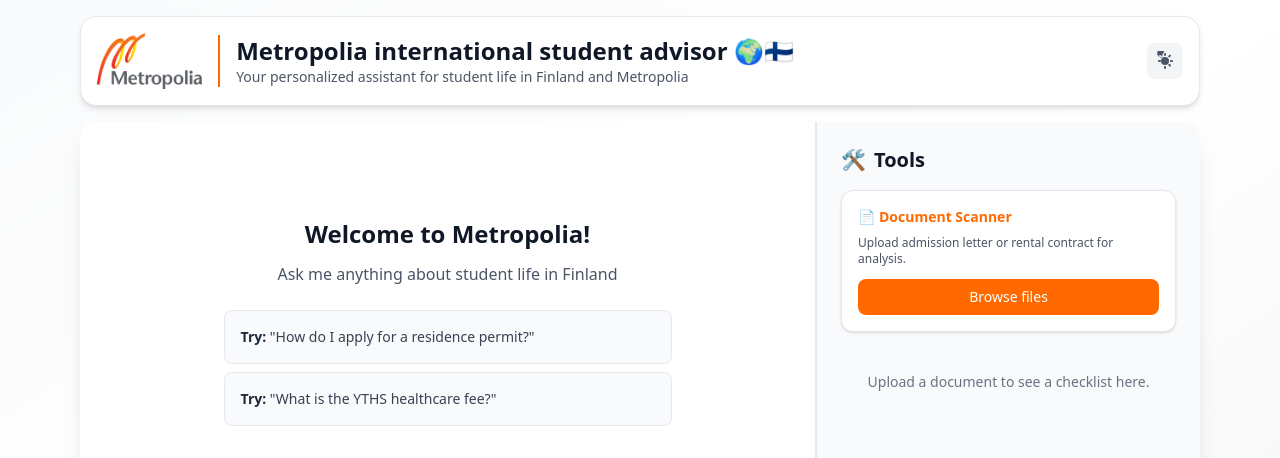
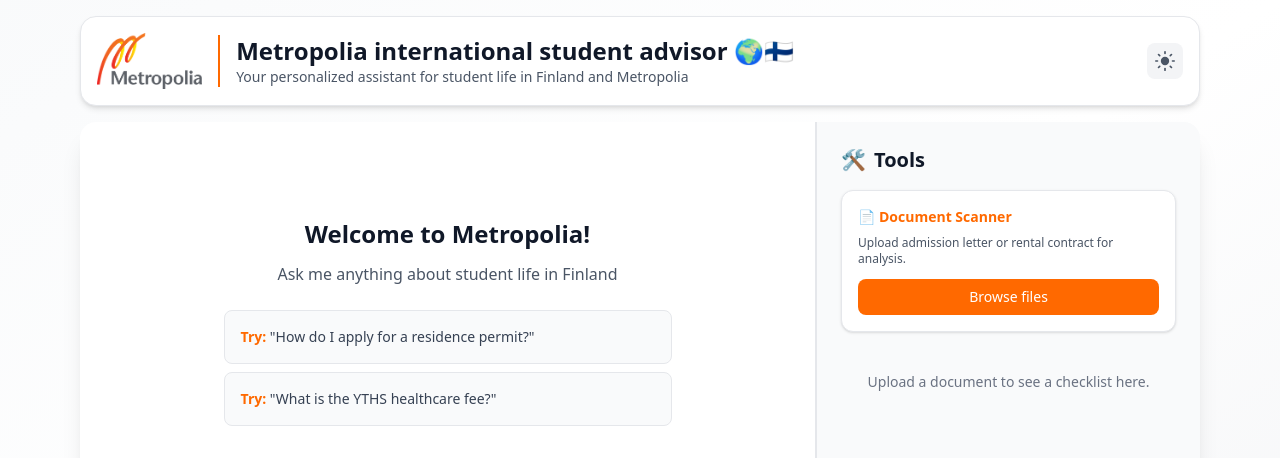
Before and after one commit to veiston/Metropolia_AI_international_student_advisor, a Next.js app: page / in a window 1280 px wide. Shown: the top 458 px of the page. Built offline with nearby package versions, Linux system fonts and the light colour scheme.

Commit message:
Orange is king.

```diff
--- a/app/components/MessageBubble.tsx
+++ b/app/components/MessageBubble.tsx
@@ -16,9 +16,23 @@
         if (url.includes('vertexaisearch')) {
             const parsed = new URL(url);
             const params = new URLSearchParams(parsed.search);
-            // Try to get a meaningful title from URL params or default
-            const title = params.get('q') || 'Search Result';
-            return { display: title.substring(0, 50), title };
+            // Try to get a meaningful organization name from URL path or domain
+            const pathname = parsed.pathname || '';
+            const parts = pathname.split('/').filter(p => p);
+
+            // Common organization name patterns (try to extract from domain or path)
+            let orgName = '';
+
+            // Extract from domain if it contains the organization
+            if (parsed.hostname) {
+                // e.g., 'kela.fi' -> 'Kela', 'metropolia.fi' -> 'Metropolia', 'yths.fi' -> 'YTHS'
+                const domainParts = parsed.hostname.split('.');
+                if (domainParts[0]) {
+                    orgName = domainParts[0].charAt(0).toUpperCase() + domainParts[0].slice(1);
+                }
+            }
+
+            return { display: orgName || 'Search Result', title: orgName || 'Search Result' };
         }
         const urlObj = new URL(url);
         const domain = urlObj.hostname || 'Source';
--- a/app/page.tsx
+++ b/app/page.tsx
@@ -191,8 +191,16 @@
                   <path d="M17.293 13.293A8 8 0 016.707 2.707a8.001 8.001 0 1010.586 10.586z" />
                 </svg>
               ) : (
-                <svg className="w-5 h-5" fill="currentColor" viewBox="0 0 20 20">
-                  <path fillRule="evenodd" d="M10 2a1 1 0 011 1v1a1 1 0 11-2 0V3a1 1 0 011-1zm4 8a4 4 0 11-8 0 4 4 0 018 0zm-.464 4.536l.707.707a1 1 0 001.414-1.414l-.707-.707a1 1 0 00-1.414 1.414zm2.121-10.607a1 1 0 010 1.414l-.707.707a1 1 0 11-1.414-1.414l.707-.707a1 1 0 011.414 0zM17 11a1 1 0 100-2h-1a1 1 0 100 2h1zm-7 4a1 1 0 011 1v1a1 1 0 11-2 0v-1a1 1 0 011-1zM5.05 6.464A1 1 0 106.464 5.05l-.707-.707a1 1 0 00-1.414 1.414l.707.707zm5.657-9.193a1 1 0 00-1.414 0l-.707.707A1 1 0 005.05 6.464l.707-.707a1 1 0 001.414-1.414zM5 11a1 1 0 100-2H4a1 1 0 100 2h1z" clipRule="evenodd" />
+                <svg className="w-5 h-5" fill="currentColor" viewBox="0 0 24 24">
+                  <circle cx="12" cy="12" r="5" />
+                  <line x1="12" y1="1" x2="12" y2="3" stroke="currentColor" strokeWidth="2" strokeLinecap="round" />
+                  <line x1="12" y1="21" x2="12" y2="23" stroke="currentColor" strokeWidth="2" strokeLinecap="round" />
+                  <line x1="4.22" y1="4.22" x2="5.64" y2="5.64" stroke="currentColor" strokeWidth="2" strokeLinecap="round" />
+                  <line x1="18.36" y1="18.36" x2="19.78" y2="19.78" stroke="currentColor" strokeWidth="2" strokeLinecap="round" />
+                  <line x1="1" y1="12" x2="3" y2="12" stroke="currentColor" strokeWidth="2" strokeLinecap="round" />
+                  <line x1="21" y1="12" x2="23" y2="12" stroke="currentColor" strokeWidth="2" strokeLinecap="round" />
+                  <line x1="4.22" y1="19.78" x2="5.64" y2="18.36" stroke="currentColor" strokeWidth="2" strokeLinecap="round" />
+                  <line x1="18.36" y1="5.64" x2="19.78" y2="4.22" stroke="currentColor" strokeWidth="2" strokeLinecap="round" />
                 </svg>
               )}
             </button>
@@ -242,11 +250,11 @@
                       <p className={`${theme.bodyText} mb-4 sm:mb-6`}>Ask me anything about student life in Finland</p>
                       <div className="space-y-2 max-w-md mx-auto">
                         <div className={`border rounded-lg p-4 text-sm text-left ${darkMode ? 'bg-slate-800/60 border-slate-600' : 'bg-gray-50 border-gray-200'}`}>
-                          <span className={`font-semibold ${darkMode ? 'text-slate-100' : 'text-gray-800'}`}>Try: </span>
+                          <span className="font-semibold text-orange-500">Try: </span>
                           <span className={darkMode ? 'text-slate-200' : 'text-gray-700'}>&quot;How do I apply for a residence permit?&quot;</span>
                         </div>
                         <div className={`border rounded-lg p-4 text-sm text-left ${darkMode ? 'bg-slate-800/60 border-slate-600' : 'bg-gray-50 border-gray-200'}`}>
-                          <span className={`font-semibold ${darkMode ? 'text-slate-100' : 'text-gray-800'}`}>Try: </span>
+                          <span className="font-semibold text-orange-500">Try: </span>
                           <span className={darkMode ? 'text-slate-200' : 'text-gray-700'}>&quot;What is the YTHS healthcare fee?&quot;</span>
                         </div>
                       </div>
```
